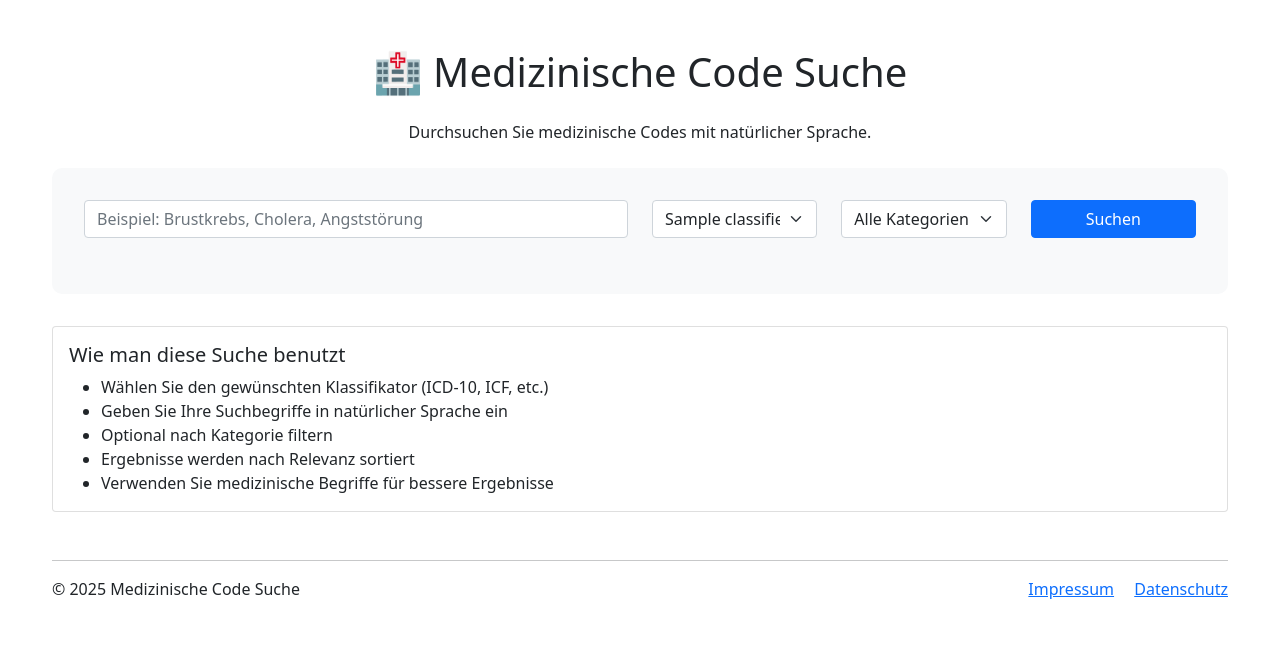
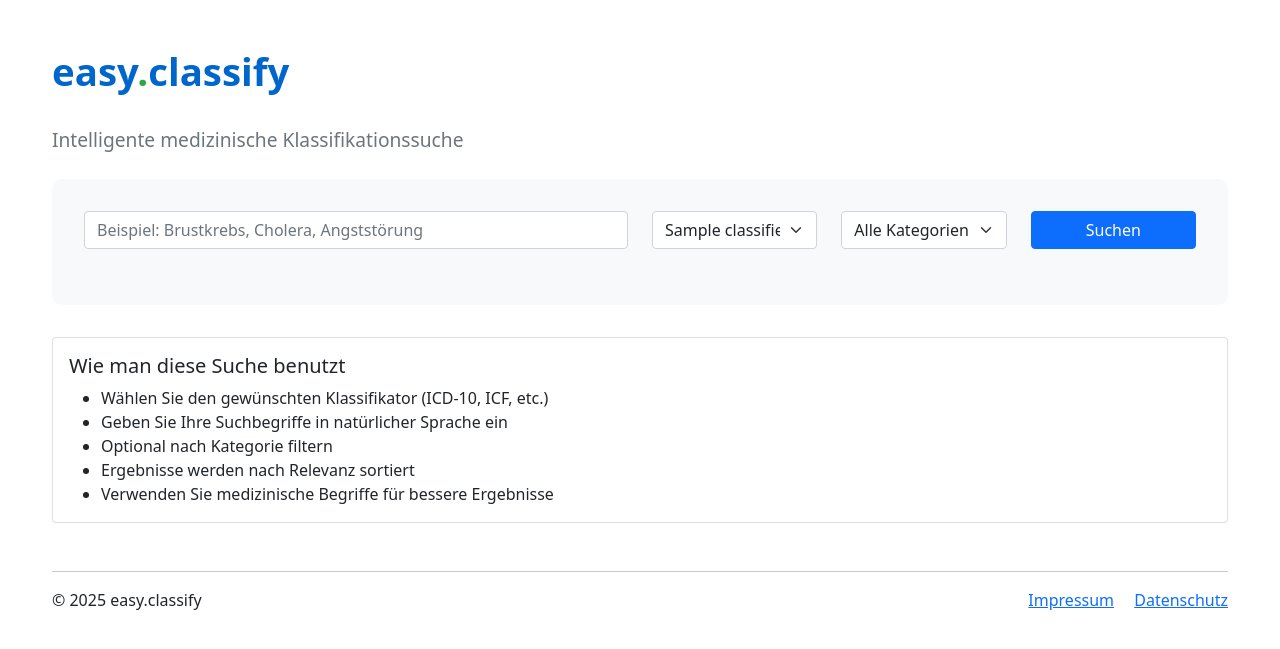
Before and after one commit to chandeshing/SemanticICD10, a Flask app: template templates/index.html in a window 1280 px wide. Shown: the top 649 px of the page. Run offline with Flask 3, Linux system fonts and the light colour scheme; the template is opened without the code that fills it: most values are stand-ins (such as "Sample title", 1, 10 or a date in 2020); parts of the project's set-up code (start-up, migrations or seed data) failed here and were passed over.

Commit message:
Add branding to the easy.classify header and update title to include brand name.
Replit-Commit-Author: Agent
Replit-Commit-Session-Id: aabf72a5-2e3d-483b-a8fc-c5cc6208eb5e
Replit-Commit-Screenshot-Url: https://storage.googleapis.com/screenshot-production-us-central1/737b9821-f492-4a41-927d-433d1bffb58a/ff34bd9e-7f44-4960-b07d-876f0a9687ec.jpg

```diff
--- a/static/style.css
+++ b/static/style.css
@@ -1,3 +1,28 @@
+/* Brand styles */
+.brand-container {
+    display: flex;
+    align-items: center;
+    margin-bottom: 2rem;
+}
+
+.brand-label {
+    font-size: 2.4rem;
+    font-weight: bold;
+    color: #0066cc;
+    margin: 0;
+}
+
+.brand-dot {
+    color: #28a745;
+}
+
+.brand-subtitle {
+    font-size: 1.2rem;
+    color: #6c757d;
+    margin-top: 0.5rem;
+}
+
+/* Existing styles */
 .search-container {
     padding: 2rem;
     border-radius: 10px;
--- a/templates/index.html
+++ b/templates/index.html
@@ -3,14 +3,17 @@
 <head>
     <meta charset="UTF-8">
     <meta name="viewport" content="width=device-width, initial-scale=1.0">
-    <title>Medizinische Code Suche</title>
+    <title>easy.classify - Medizinische Code Suche</title>
     <link href="https://cdn.jsdelivr.net/npm/bootstrap@5.1.3/dist/css/bootstrap.min.css" rel="stylesheet">
     <link rel="stylesheet" href="{{ url_for('static', filename='style.css') }}">
 </head>
 <body>
     <div class="container mt-5">
-        <h1 class="text-center mb-4">🏥 Medizinische Code Suche</h1>
-        <p class="text-center mb-4">Durchsuchen Sie medizinische Codes mit natürlicher Sprache.</p>
+        <!-- Brand and Header -->
+        <div class="brand-container">
+            <h1 class="brand-label">easy<span class="brand-dot">.</span>classify</h1>
+        </div>
+        <p class="brand-subtitle mb-4">Intelligente medizinische Klassifikationssuche</p>
 
         <div class="search-container">
             <form id="searchForm" class="mb-4">
@@ -63,7 +66,7 @@
             <hr>
             <div class="d-flex justify-content-between">
                 <div>
-                    © 2025 Medizinische Code Suche
+                    © 2025 easy.classify
                 </div>
                 <div>
                     <a href="{{ url_for('impressum') }}" class="me-3">Impressum</a>
```
